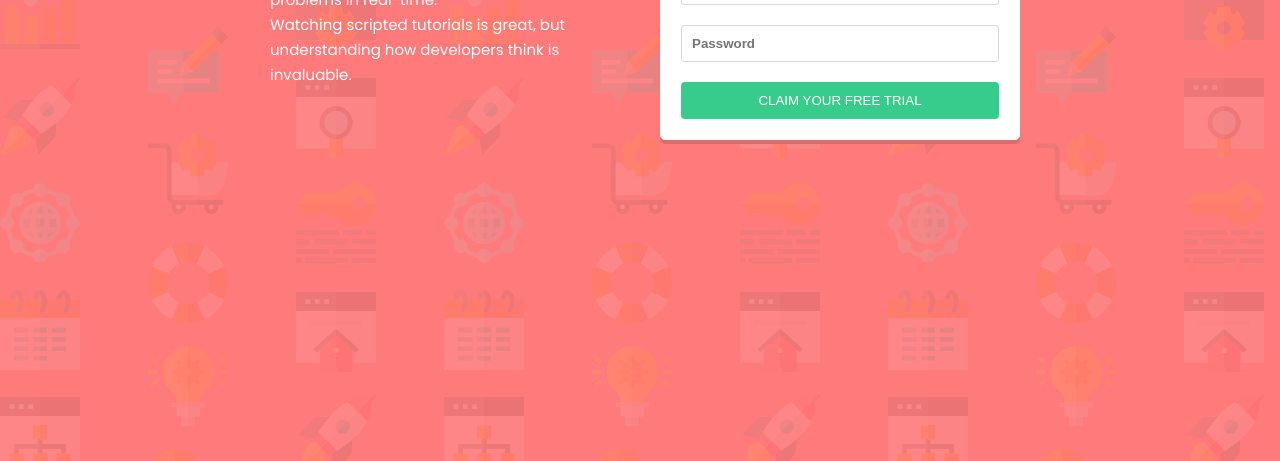
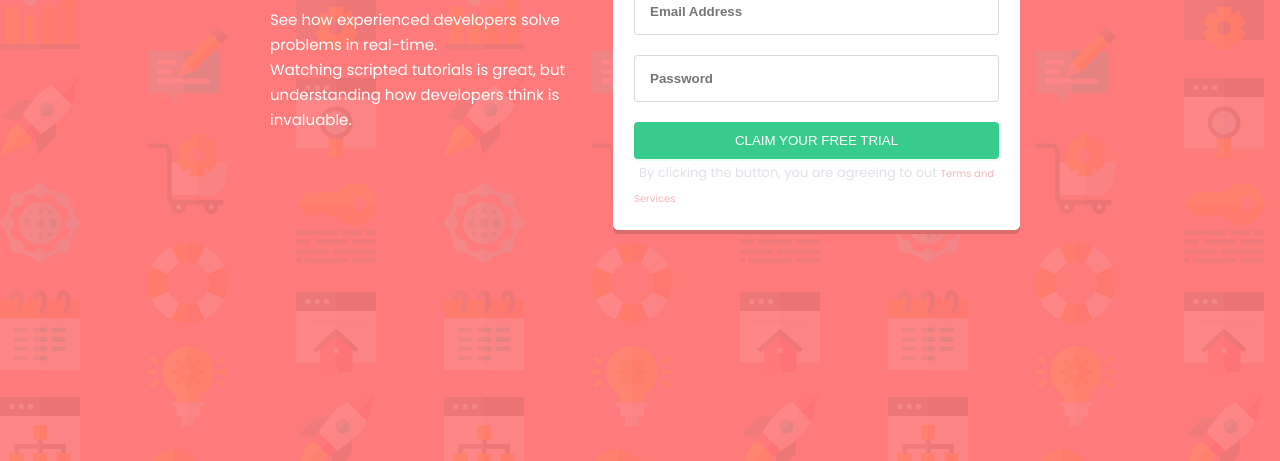
Before and after one commit to stevo1403/css-responsive, a plain HTML site: page index.html in a window 1280 px wide. Shown: the part 339-800 px from the top of the page. Drawn offline with Linux system fonts and the light colour scheme.

Commit message:
Updated index.html and index.css

```diff
--- a/index.html
+++ b/index.html
@@ -45,6 +45,7 @@
 
                     <label for="claim" hidden></label>
                     <button name="claim" value="" id="claim">CLAIM YOUR FREE TRIAL</button>
+                    <span id="t-and-c">By clicking the button, you are agreeing to out <a>Terms and Services</a></span>
                 </form>
 
             </div>
--- a/static/css/index.css
+++ b/static/css/index.css
@@ -31,6 +31,7 @@ main div#text-box span{
 main div#form-box{
     color: white;
     padding: 10px;
+    width: 65%
 }
 main div#form-box p{
     background-color: hsl(248, 32%, 49%);
@@ -52,7 +53,7 @@ main div#form-box form{
 main div#form-box form input{
     display: block;
     width: 100%;
-    padding: 10px;
+    padding: 15px;
     margin-bottom: 20px;
     font-weight: bolder;
     box-sizing: border-box;
@@ -67,18 +68,33 @@ main div#form-box form input:focus{
 main div#form-box form button{
     background-color: hsl(154, 59%, 51%);
     color: white;
+    cursor: pointer;
     padding: 10px;
     width: 100%;
     text-transform: uppercase;
     border-radius: 4px;
     border: 1px solid transparent;
+    box-shadow: 0px 2px hsl(147, 91%, 96%);
 }
 
+main div#form-box form button:hover{
+    opacity: 0.7;
+}
+
+main div#form-box form span#t-and-c{
+    padding: 5px;
+    font-size: 13px;
+    color: #E2E1E9;
+}
+main div#form-box form span#t-and-c a{
+    color: #F2B5BA;
+    font-size: 10px;
+}
 @media (max-width: 375px){
     main{
         flex-direction: column;
     }
     main div.flex-item{
-        width: 100%;
+        width: 100% !important;
     }
 }
```
